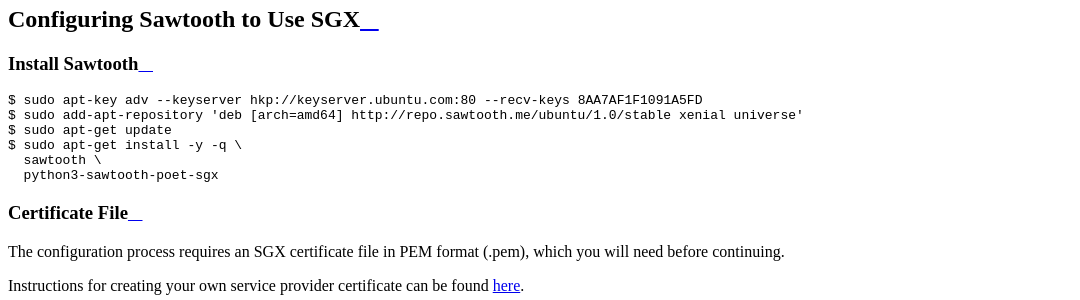
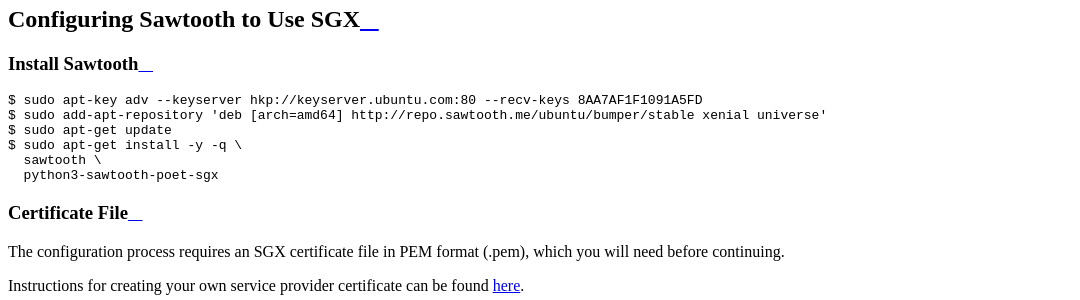
Before and after one commit to hyperledger-archives/sawtooth-poet, a Sphinx documentation site: the page built from docs/source/sysadmin_guide/configure_sgx.rst, in a window 1280 px wide and 900 px high, scrolled down 1932 px. Shown: the part 152-452 px from the top of the window, without its empty margins (0-1080 px from the left). Built offline with Sphinx 7.4.7 and the Read the Docs theme 2.0.0, drawn with Linux system fonts in a browser that asks for light colours; formulas are drawn with MathJax 3; some of the changed lines change nothing that is shown.

Commit message:
Updat sgx docs to use bumper repo
Signed-off-by: Richard Berg <rberg@bitwise.io>

```diff
--- a/docs/source/sysadmin_guide/configure_sgx.rst
+++ b/docs/source/sysadmin_guide/configure_sgx.rst
@@ -135,7 +135,7 @@
 .. code-block:: console
 
     $ sudo apt-key adv --keyserver hkp://keyserver.ubuntu.com:80 --recv-keys 8AA7AF1F1091A5FD
-    $ sudo add-apt-repository 'deb [arch=amd64] http://repo.sawtooth.me/ubuntu/1.0/stable xenial universe'
+    $ sudo add-apt-repository 'deb [arch=amd64] http://repo.sawtooth.me/ubuntu/bumper/stable xenial universe'
     $ sudo apt-get update
     $ sudo apt-get install -y -q \
       sawtooth \
```
